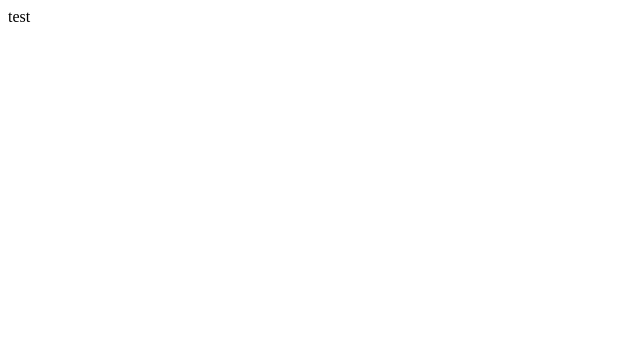
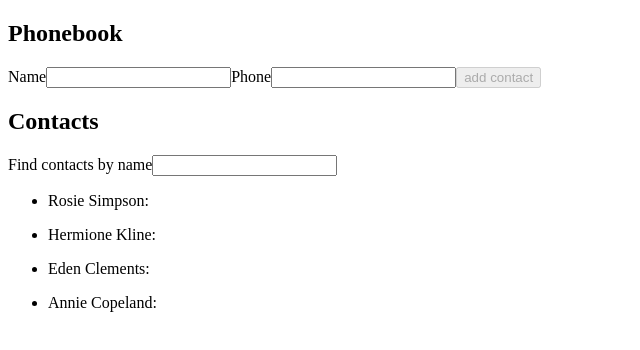
Before and after one commit to Google-Barma/react-hw-02-phonebook, a React (Create React App) app: page / in a window 1280 px wide. Shown: the top 350 px of the page, without its empty margins (0-640 px from the left). Built offline with nearby package versions, Linux system fonts and the light colour scheme.

Commit message:
add filter

```diff
--- a/package.json
+++ b/package.json
@@ -9,6 +9,7 @@
     "react": "^17.0.1",
     "react-dom": "^17.0.1",
     "react-scripts": "4.0.1",
+    "uuid": "^8.3.1",
     "web-vitals": "^0.2.4"
   },
   "scripts": {
--- a/src/components/App.js
+++ b/src/components/App.js
@@ -1,11 +1,60 @@
 import { Component } from 'react';
+import { v4 as uuid } from 'uuid';
+import Layout from './Layout/Layout';
+import Section from './Layout/Section';
+import ContactForm from './ContactForm';
+import ContactsList from './ContactsList';
+import Filter from './Filter';
+
 export default class App extends Component {
   state = {
-    contacts: [],
-    name: '',
+    contacts: [
+      { id: 'id-1', name: 'Rosie Simpson', number: '459-12-56' },
+      { id: 'id-2', name: 'Hermione Kline', number: '443-89-12' },
+      { id: 'id-3', name: 'Eden Clements', number: '645-17-79' },
+      { id: 'id-4', name: 'Annie Copeland', number: '227-91-26' },
+    ],
+    filter: '',
+  };
+
+  changeFilter = filter => this.setState({ filter: filter });
+
+  handleChangeFilter = () => {
+    const { filter, contacts } = this.state;
+
+    return contacts.filter(contact =>
+      contact.name.toLowerCase().includes(filter.toLowerCase()),
+    );
+  };
+
+  addContacts = (name, phone) => {
+    this.setState(prevState => {
+      return {
+        contacts: [
+          ...prevState.contacts,
+          { id: uuid(), name: name, phone: phone },
+        ],
+      };
+    });
   };
 
   render() {
-    return <div>test</div>;
+    const { contacts, filter } = this.state;
+    const filteredContacts = this.handleChangeFilter();
+
+    return (
+      <Layout>
+        <Section title="Phonebook">
+          <ContactForm onAddContacts={this.addContacts} />
+        </Section>
+
+        {contacts.length ? (
+          <Section title="Contacts">
+            <Filter value={filter} onChangeFilter={this.changeFilter} />
+            <ContactsList contactsData={filteredContacts} />
+          </Section>
+        ) : null}
+      </Layout>
+    );
   }
 }
--- /dev/null
+++ b/src/components/ContactForm.jsx
@@ -0,0 +1,61 @@
+import { Component } from 'react';
+
+export default class ContactsForm extends Component {
+  static propTypes = {};
+  static defaultProps = {};
+
+  state = {
+    name: '',
+    phone: '',
+  };
+
+  onClearState = () => this.setState({ name: '', phone: '' });
+
+  handleChange = e => {
+    const { name, value } = e.target;
+
+    this.setState({ [name]: value });
+  };
+
+  handleSubmit = e => {
+    e.preventDefault();
+    const { name, phone } = this.state;
+
+    this.props.onAddContacts(name, phone);
+
+    this.onClearState();
+  };
+
+  render() {
+    const { name, phone } = this.state;
+    return (
+      <>
+        <form onSubmit={e => this.handleSubmit(e)}>
+          <label id="name" htmlFor="name">
+            Name
+          </label>
+          <input
+            type="text"
+            name="name"
+            id="name"
+            value={name}
+            onChange={e => this.handleChange(e)}
+          />
+          <label id="phone" htmlFor="phone">
+            Phone
+          </label>
+          <input
+            type="number"
+            name="phone"
+            id="phone"
+            value={phone}
+            onChange={e => this.handleChange(e)}
+          />
+          <button type="submit" disabled={!(name, phone)}>
+            add contact
+          </button>
+        </form>
+      </>
+    );
+  }
+}
--- /dev/null
+++ b/src/components/ContactsList.jsx
@@ -0,0 +1,15 @@
+export default function ContactsList({ contactsData, onChangeFilter }) {
+  return (
+    <>
+      <ul>
+        {contactsData.map(({ id, name, phone }) => (
+          <li key={id}>
+            <p>
+              {name}: <span>{phone}</span>
+            </p>
+          </li>
+        ))}
+      </ul>
+    </>
+  );
+}
--- /dev/null
+++ b/src/components/Filter.jsx
@@ -0,0 +1,15 @@
+export default function Filter({ value, onChangeFilter }) {
+  return (
+    <>
+      <label name="filter" htmlFor="filter" value={value}>
+        Find contacts by name
+      </label>
+      <input
+        value={value}
+        type="text"
+        id="filter"
+        onChange={e => onChangeFilter(e.target.value)}
+      />
+    </>
+  );
+}
--- /dev/null
+++ b/src/components/Layout/Layout.jsx
@@ -0,0 +1,3 @@
+export default function Layout({ children }) {
+  return <div>{children}</div>;
+}
--- /dev/null
+++ b/src/components/Layout/Section.jsx
@@ -0,0 +1,8 @@
+export default function Section({ children, title }) {
+  return (
+    <section>
+      {title ? <h2>{title}</h2> : null}
+      {children}
+    </section>
+  );
+}
```
Also changed, not shown: 2 other files (tests, documents, lock files or other folders).
